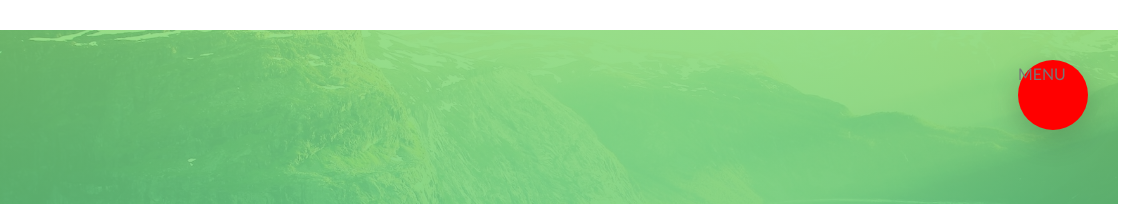
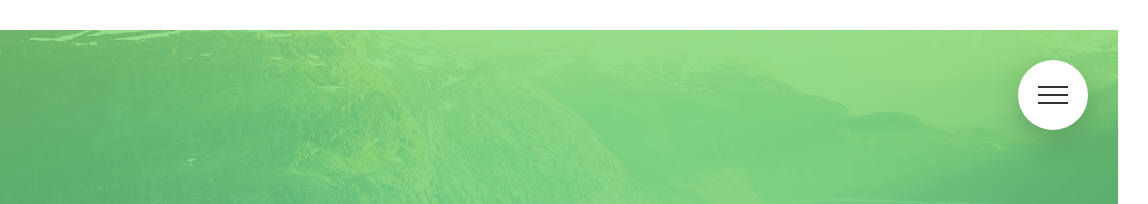
Before and after one commit to xenturi0n/natours, a website: page src/index.html in a window 1280 px wide. Shown: the top 204 px of the page, 132-1280 px from the left. Drawn offline with nearby package versions, Linux system fonts and the light colour scheme; files that its build step writes are made by us from their sources.

Commit message:
51. Building the Navigation - Part 3

```diff
--- a/src/index.html
+++ b/src/index.html
@@ -14,7 +14,9 @@
     <div class="navigation">
         <input type="checkbox" class="navigation__checbox" id="navi-toggle">
 
-        <label for="navi-toggle" class="navigation__button">MENU</label>
+        <label for="navi-toggle" class="navigation__button">
+            <span class="navigation__icon">&nbsp;</span>
+        </label>
 
         <div class="navigation__background">&nbsp;</div>
 
--- a/src/scss/layout/_navigation.scss
+++ b/src/scss/layout/_navigation.scss
@@ -5,7 +5,7 @@
     }
 
     &__button{
-        background-color: red;
+        background-color: $color-white;
         height: 7rem;
         width: 7rem;
         display: inline-block;
@@ -15,6 +15,9 @@
         right: 6rem;
         z-index: 2000;
         box-shadow: 0 1rem 3rem rgba($color-black, .2);
+        text-align: center;
+
+        cursor: pointer;
     }
 
     &__background{
@@ -39,7 +42,7 @@
         opacity: 0;
         width: 0;
 
-        transition: all 5s cubic-bezier(0.68, -0.55, 0.265, 1.55);
+        transition: all .8s cubic-bezier(0.68, -0.55, 0.265, 1.55);
     }
 
     &__list{
@@ -84,6 +87,7 @@
         }
     }
 
+    //FUNCTIONALITY
     &__checbox:checked ~ &__background{
         transform: scale(80);
     }
@@ -92,4 +96,53 @@
         opacity: 1;
         width: 100%;
     }
+
+    //ICON
+    &__icon{
+        position: relative;
+        margin-top: 3.4rem;
+        &,
+        &::before,
+        &::after{
+            width: 3rem;
+            height: 2px;
+            background-color: $color-grey-dark-3;
+            display: inline-block;
+        }
+
+        &::before,
+        &::after{
+            content: "";
+            position: absolute;
+            left: 0;
+            transition: all .2s;
+        }
+
+        &::before{top: -.8rem}
+
+        &::after{ top: .8rem}
+    }
+
+    &__button:hover &__icon::before{
+        top: -1rem;
+    }
+
+    &__button:hover &__icon::after{
+        top: 1rem;
+    }
+
+    &__checbox:checked + &__button &__icon::before{
+        top: 0;
+        transform: rotate(135deg);
+    }
+
+    &__checbox:checked + &__button &__icon::after{
+        top: 0;
+        transform: rotate(-135deg);
+    }
+
+    &__checbox:checked + &__button &__icon{
+        background-color: transparent;
+    }
+
 }
```
